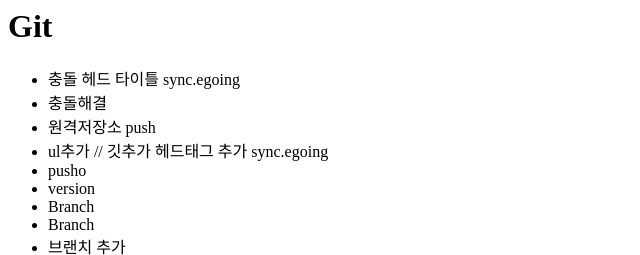
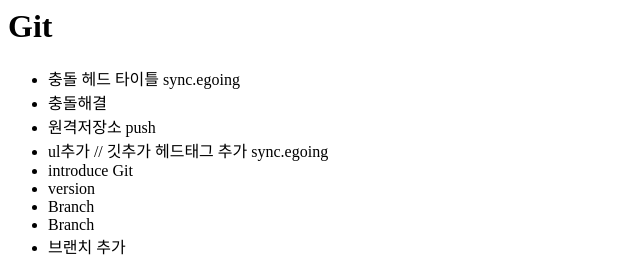
Before and after one commit to sblee1031/opentutorial, a plain HTML site: page index.html in a window 1280 px wide. Shown: the top 255 px of the page, 0-640 px from the left. Drawn offline with Linux system fonts and the light colour scheme.

```diff
--- a/index.html
+++ b/index.html
@@ -12,7 +12,7 @@
             <li>충돌해결</li>
             <li>원격저장소 push</li>
             <li>ul추가 // 깃추가 헤드태그 추가 sync.egoing</li>
-            <li>pusho</li>
+            <li>introduce Git</li>
             <li>version</li>
             <li>Branch</li>
             <li>Branch</li>
```
